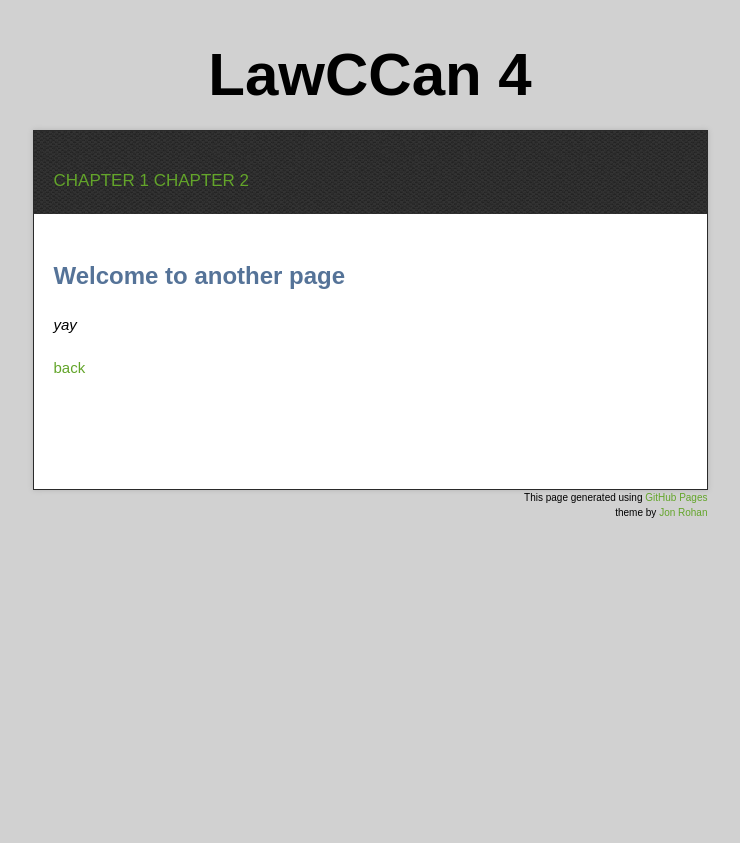
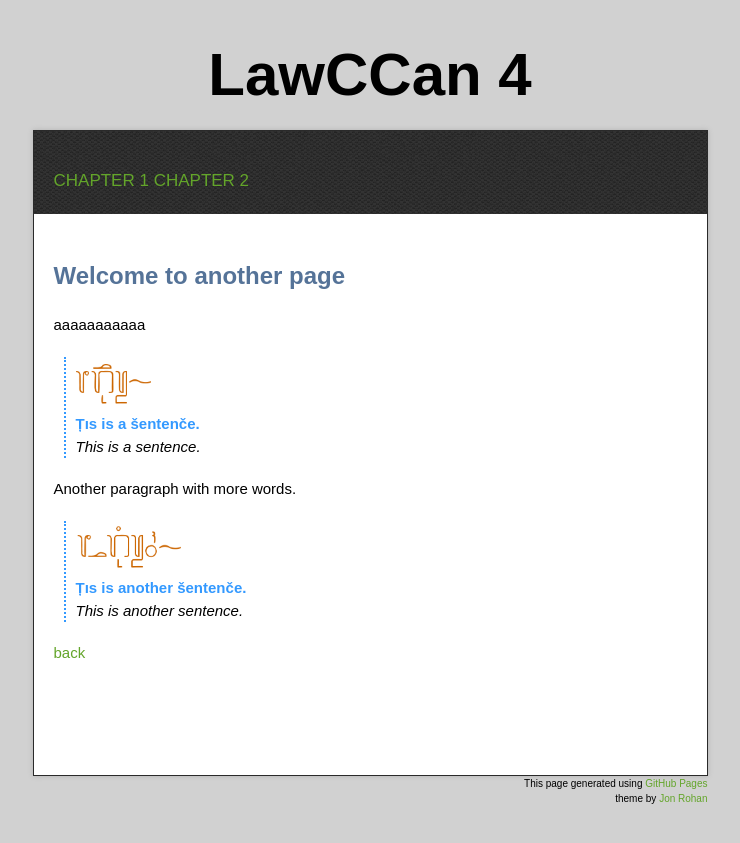
Before and after one commit to LoCCan4/loccan4.github.io, a Jekyll site: the page built from another-page.md, in a window 1280 px wide. Shown: the top 843 px of the page, without its empty margins (270-1010 px from the left). Built offline with Jekyll 4.4.1, drawn with Linux system fonts in a browser that asks for light colours; our own code applies the rules of GitHub Pages for plain Markdown files.

Commit message:
Update another-page.md

```diff
--- a/another-page.md
+++ b/another-page.md
@@ -4,6 +4,16 @@ layout: default
 
 ## Welcome to another page
 
-_yay_
+aaaaaaaaaaa
+
+> ![](assets/images/a.png)\
+> **Țıs is a šentenče.**\
+> _This is a sentence._
+
+Another paragraph with more words.
+
+> ![](assets/images/b.png)\
+> **Țıs is another šentenče.**\
+> _This is another sentence._
 
 [back](./)
```
